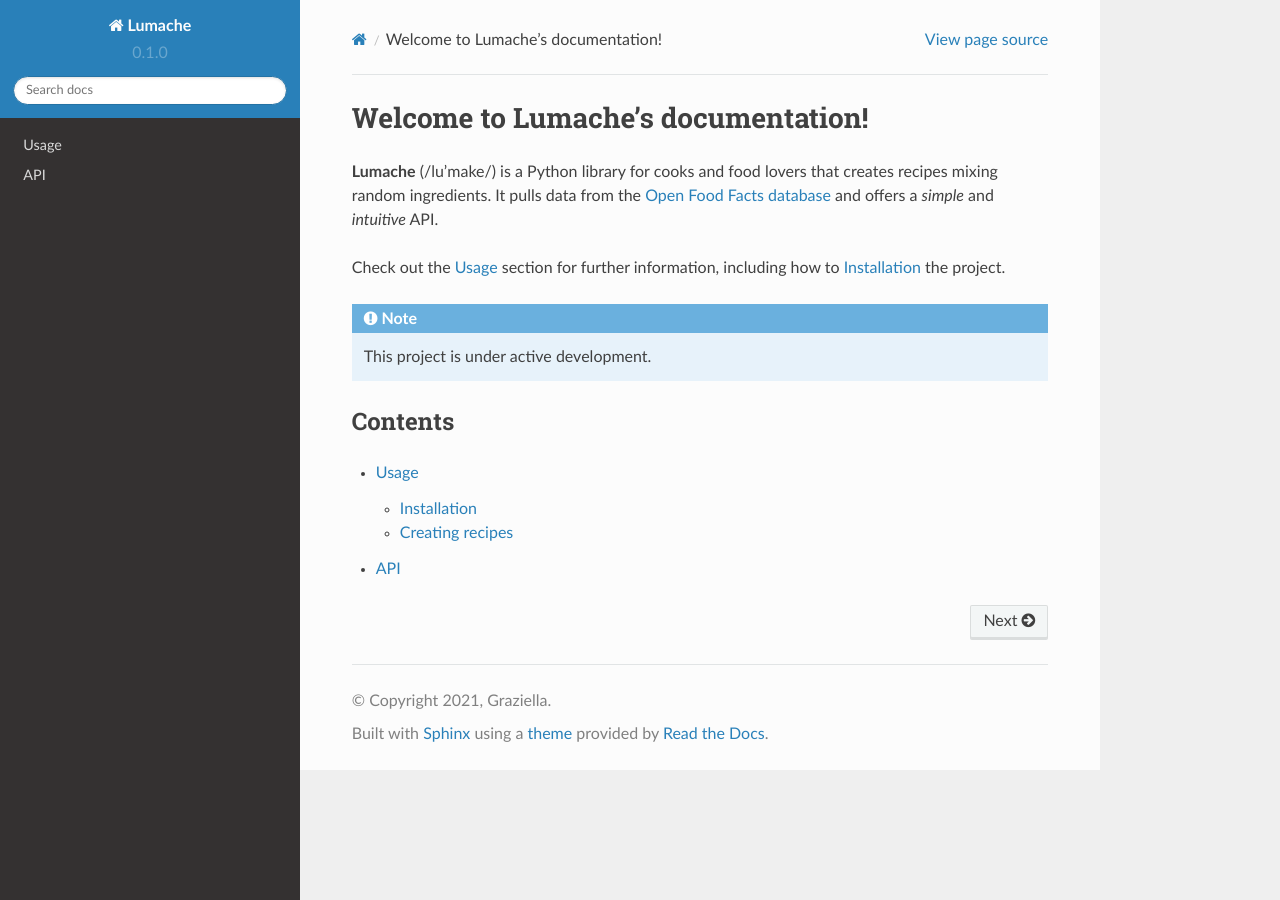
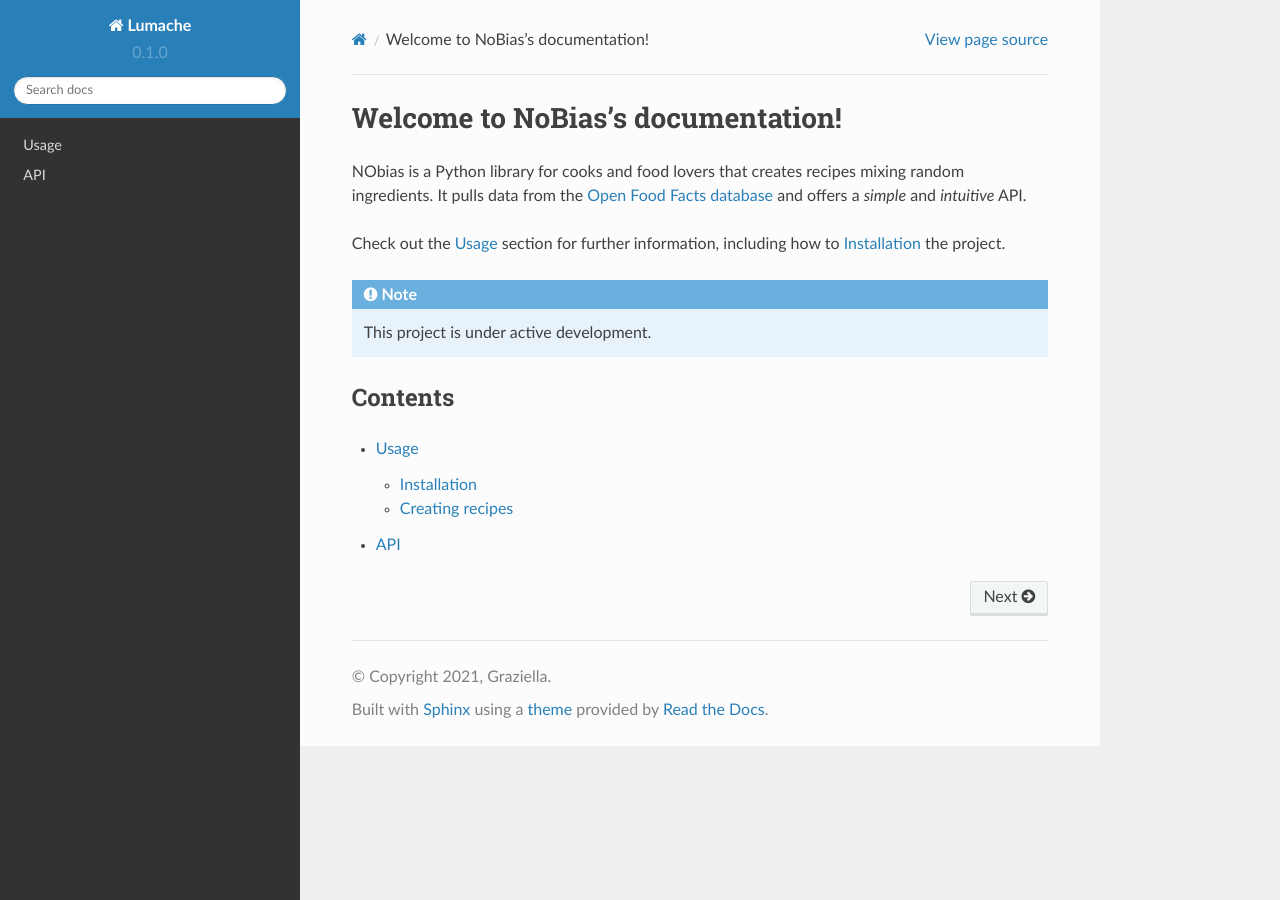
Before and after one commit to nobias-project/nobias, a Sphinx documentation site: the page built from docs/source/index.rst, in a window 1280 px wide. Built offline with Sphinx 7.4.7 and the Read the Docs theme 2.0.0, drawn with Linux system fonts in a browser that asks for light colours.

Commit message:
update index rst

```diff
--- a/docs/source/index.rst
+++ b/docs/source/index.rst
@@ -1,7 +1,7 @@
-Welcome to Lumache's documentation!
+Welcome to NoBias's documentation!
 ===================================
 
-**Lumache** (/lu'make/) is a Python library for cooks and food lovers
+NObias is a Python library for cooks and food lovers
 that creates recipes mixing random ingredients.
 It pulls data from the `Open Food Facts database <https://world.openfoodfacts.org/>`_
 and offers a *simple* and *intuitive* API.
```
